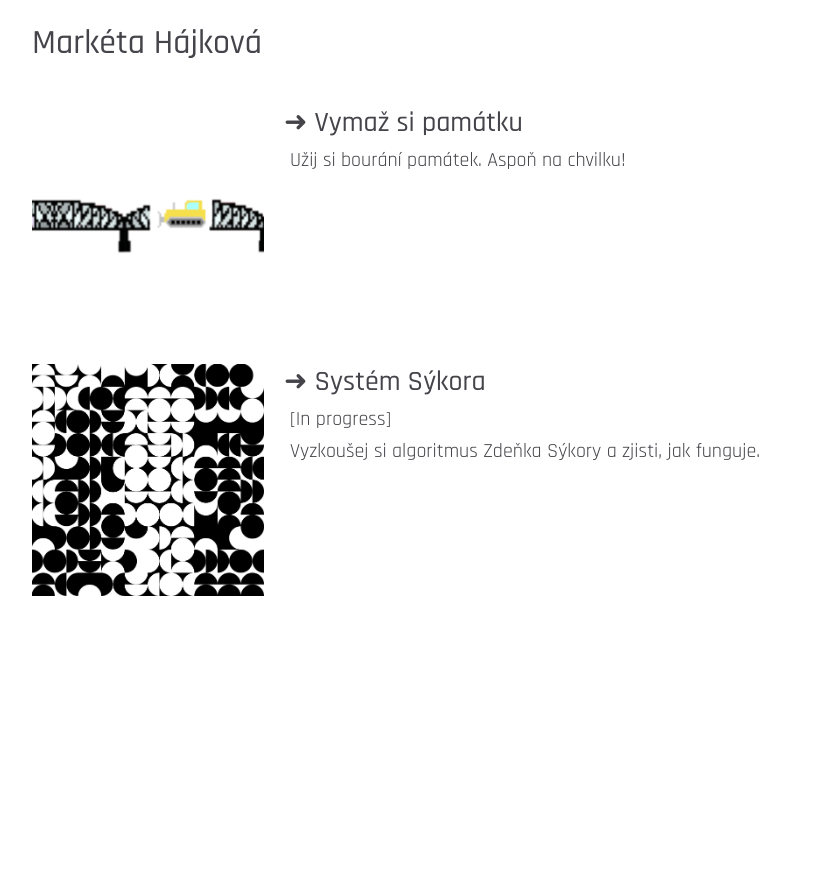
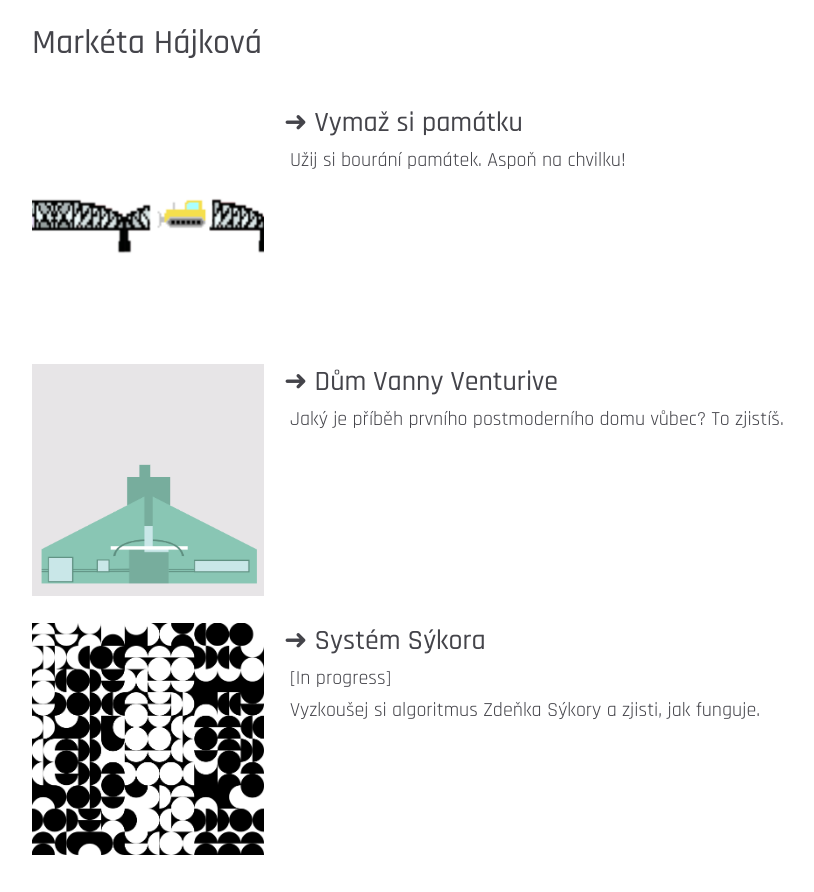
Before and after one commit to hornermar/hornermar.github.io, a React (Vite) app: page /projekty in a window 1280 px wide. Shown: the whole page, without its empty margins (168-982 px from the left). Before the commit the page ends 800 px from the top, so only its background shows below. Built offline with nearby package versions, Linux system fonts and the light colour scheme.

Commit message:
add vanna venturi house

```diff
--- a/src/data/projects.tsx
+++ b/src/data/projects.tsx
@@ -3,6 +3,7 @@ import { Link } from "react-router-dom";
 import { ProjectType, Note } from "../types/ProjectType";
 import vymazSiPamatkuImage from "../assets/vymaz-si-pamatku-banner.png";
 import systemSykoraImage from "../assets/system-sykora-banner.png";
+import dumVannyVenturioveImage from "../assets/dum-vanny-venturiove-banner.png";
 
 export enum ProjectNote {
   inProgress = "(In progress)",
@@ -24,6 +25,13 @@ export const projects: ProjectType[] = [
     note: Note.done,
   },
   {
+    code: "dum-vanny-venturiove",
+    title: "Dům Vanny Venturive",
+    description: "Jaký je příběh prvního postmoderního domu vůbec? To zjistíš.",
+    image: dumVannyVenturioveImage,
+    note: Note.done,
+  },
+  {
     code: "system-sykora",
     title: "Systém Sýkora",
     description: "Vyzkoušej si algoritmus Zdeňka Sýkory a zjisti, jak funguje.",
--- a/src/pages/About/About.css
+++ b/src/pages/About/About.css
@@ -2,6 +2,16 @@
   margin: 20px 0;
 }
 
-.about p {
+.about .link {
   margin: 0;
 }
+
+.about table {
+  margin-bottom: 20px;
+}
+
+.about table th {
+  text-align: left;
+  font-weight: normal;
+  width: 25%;
+}
--- a/src/pages/About/About.tsx
+++ b/src/pages/About/About.tsx
@@ -4,10 +4,23 @@ import "./About.css";
 export const About = () => {
   return (
     <div className="about">
-      <p>
+      {/* <p>
+        Ahoj, jsem Markéta, kunsthistorička, co se rozhodla přejít do IT. Bavím
+        se propojováním těchto dvou oborů skrz web development. Mám instagram,
+        email.
+      </p>
+
+      <table>
+        <tr>
+          <th>2015 – 2021</th>
+          <td>Muzeum umění a designu Benešov | MUD</td>
+        </tr>
+      </table> */}
+
+      <p className="link">
         <Link to="https://www.instagram.com/marketa_hajek">➜ Instagram</Link>
       </p>
-      <p>
+      <p className="link">
         <Link to="mailto:hornerova.m@gmail.com">➜ Email</Link>
       </p>
     </div>
```
Also changed, not shown: src/assets/dum-vanny-venturiove-banner.png (added).
